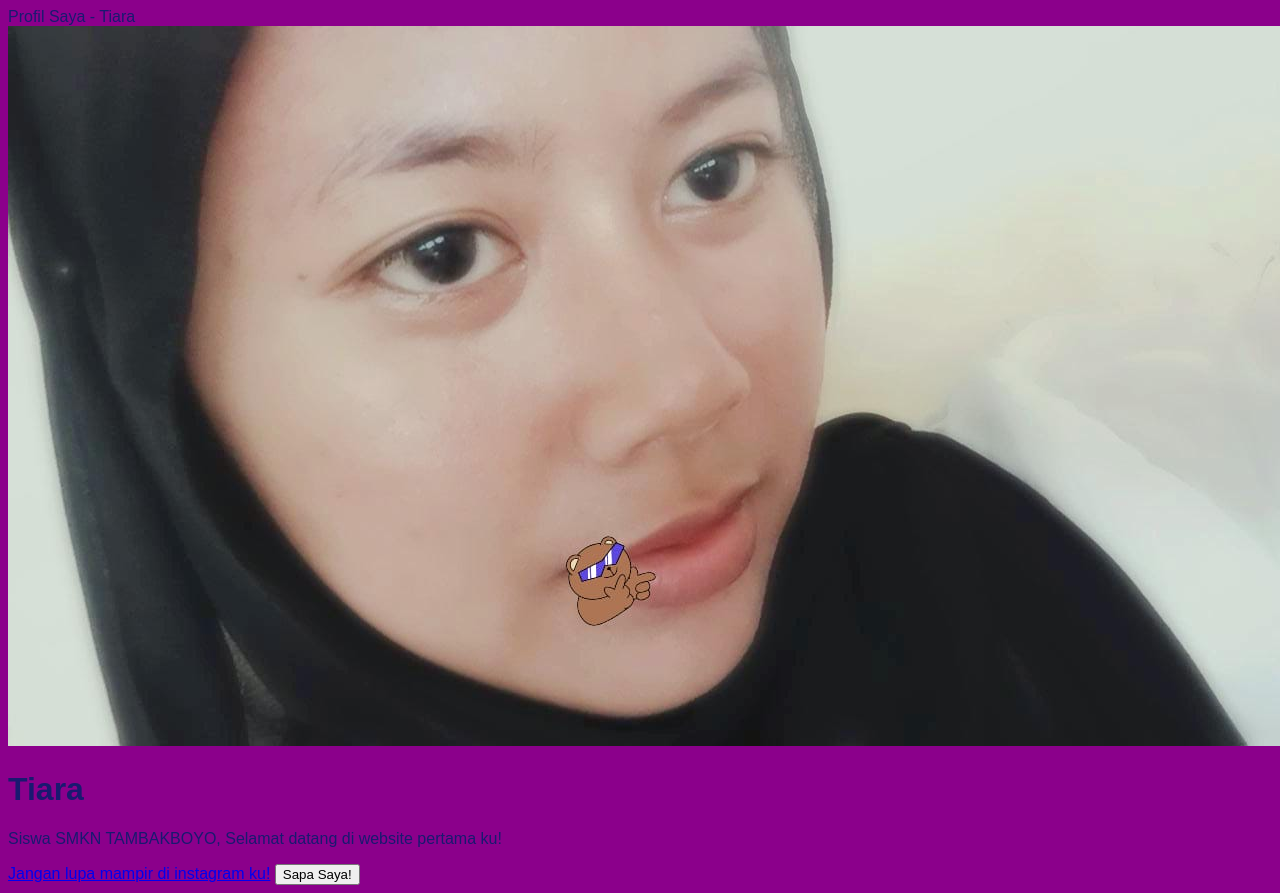
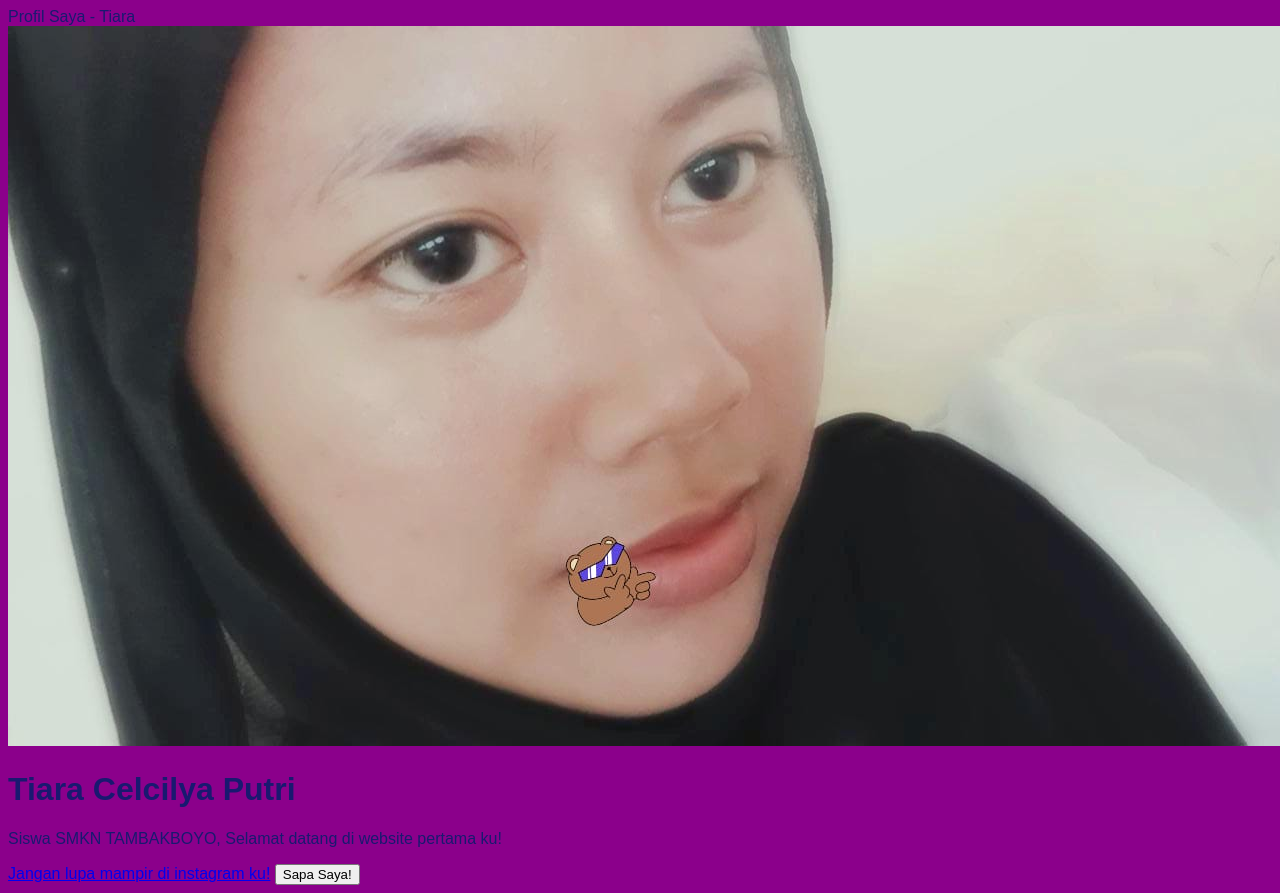
Before and after one commit to tiara-1703/Pelatihan_html, a plain HTML site: page index.html in a window 1280 px wide. Drawn offline with Linux system fonts and the light colour scheme.

Commit message:
Update index.html

```diff
--- a/index.html
+++ b/index.html
@@ -7,7 +7,7 @@
     <body>
       <div class="kartu-foto profil">
         <img src="tir.jpeg" alt="my pp">
-        <h1>Tiara</h1>
+        <h1>Tiara Celcilya Putri</h1>
         <p>Siswa SMKN TAMBAKBOYO, Selamat datang di website pertama ku!</p>
         <a href="https://www.instagram.com/myusername">Jangan lupa mampir di instagram ku!</a>
         <button id="sapaButton">Sapa Saya!</button>
```
